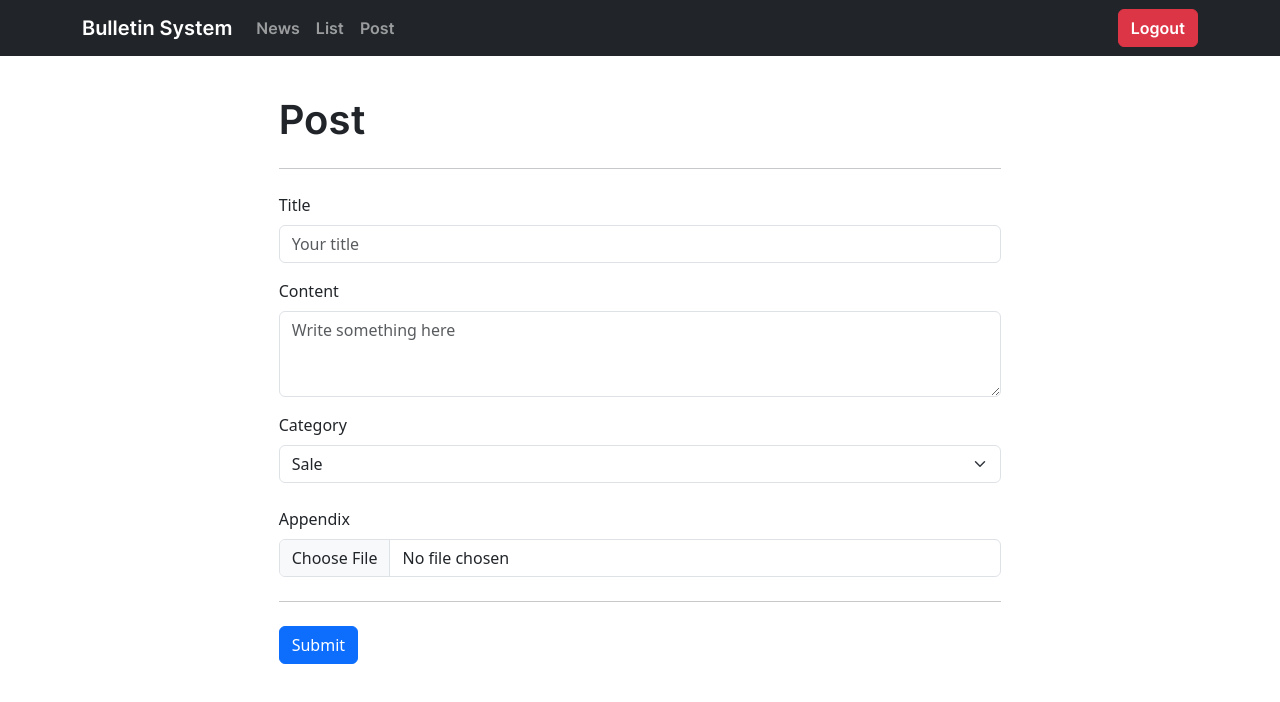
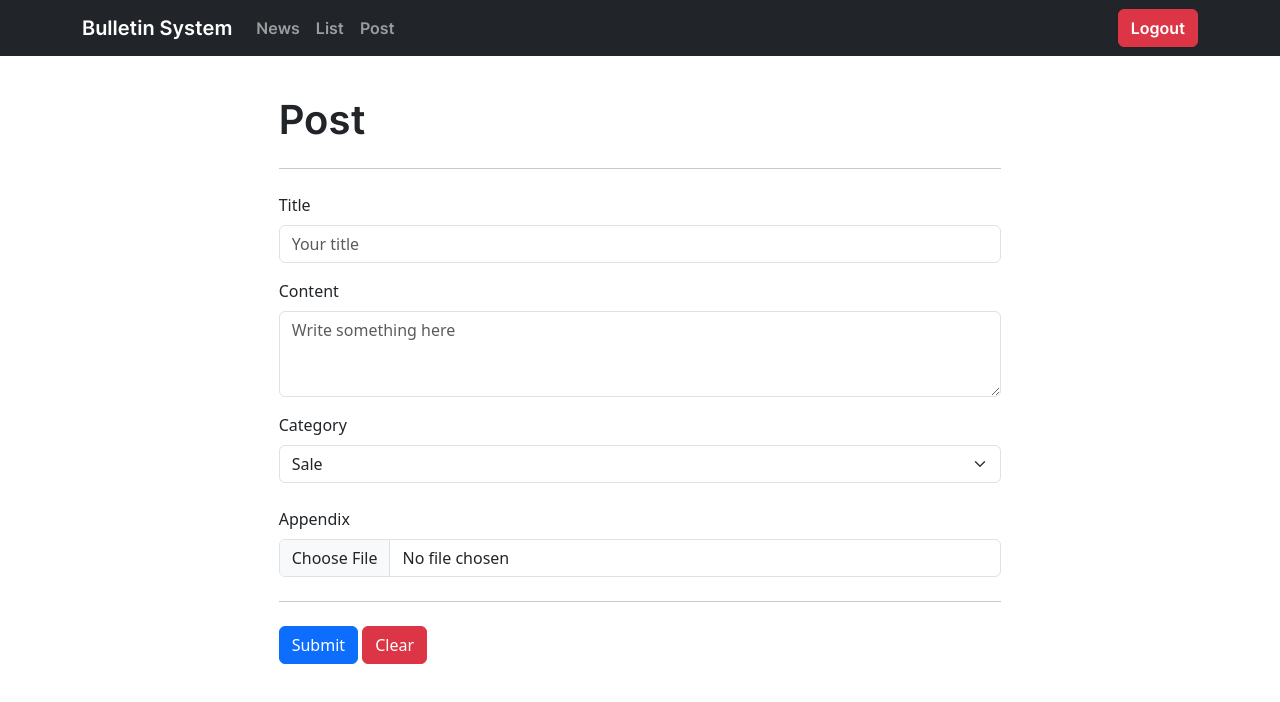
Before and after one commit to yuchen5564/bulletin-system, a React (Create React App) app: page /post in a window 1280 px wide. Shown: the top 702 px of the page. Built offline with nearby package versions, Linux system fonts and the light colour scheme; no server answers; sample sign-in values are in the browser's storage.

Commit message:
feat: Add clear data after submit

```diff
--- a/src/Post.js
+++ b/src/Post.js
@@ -74,6 +74,7 @@ function Post() {
                         });
 
                         setSuccess(true);
+                        clearForm();
                     } catch (e) {
                         seterror(e);
                     }
@@ -91,12 +92,22 @@ function Post() {
                 });
 
                 setSuccess(true);
+                clearForm();
             } catch (e) {
                 seterror(e);
             }
         }
     };
 
+    const clearForm = () => {
+        setTitle("");
+        setContent("");
+        setCategory("Sale"); // Reset to the default category
+        setFile(""); // Reset the file state
+        setPicture(""); // Reset the picture URL
+        seterror(""); // Clear any error messages
+        setDate(""); // Reset date if needed
+    };
 
     return (
         <>
@@ -137,7 +148,8 @@ function Post() {
                             <hr className="my-4" />
 
                             <Button variant="primary" type="submit">Submit</Button>
-
+                            {' '}
+                            <Button variant="danger" type="clear" onClick={clearForm}>Clear</Button>
                             {error ? <Alert variant='danger'>Something worng, please try again. ({error.toString()})</Alert> : <p></p>}
                             {success ? <Alert variant='success'>Success!</Alert> : <p></p>}
                             {percent ? <Alert variant='info'>File Upload: {percent.toString()} % done</Alert> : <p></p>}
```
